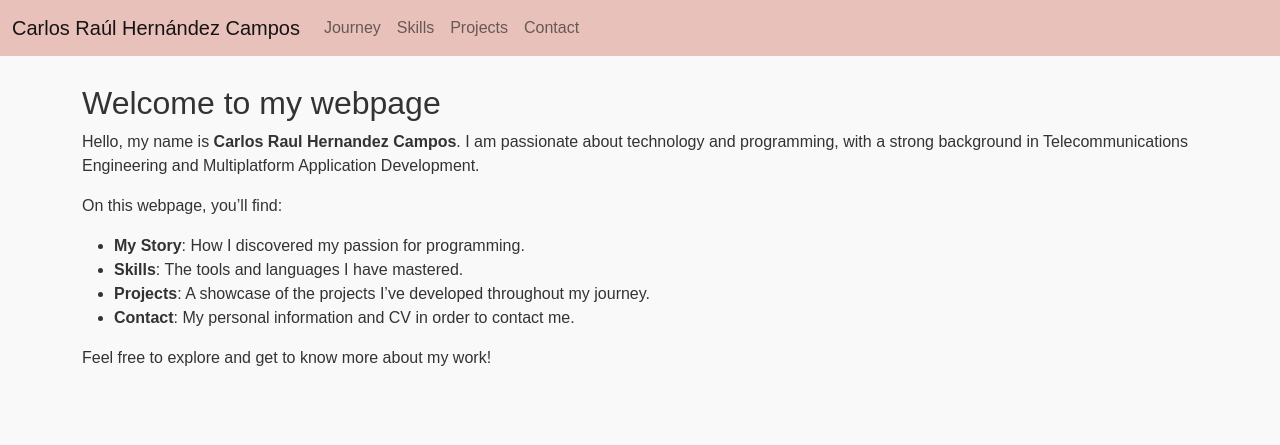
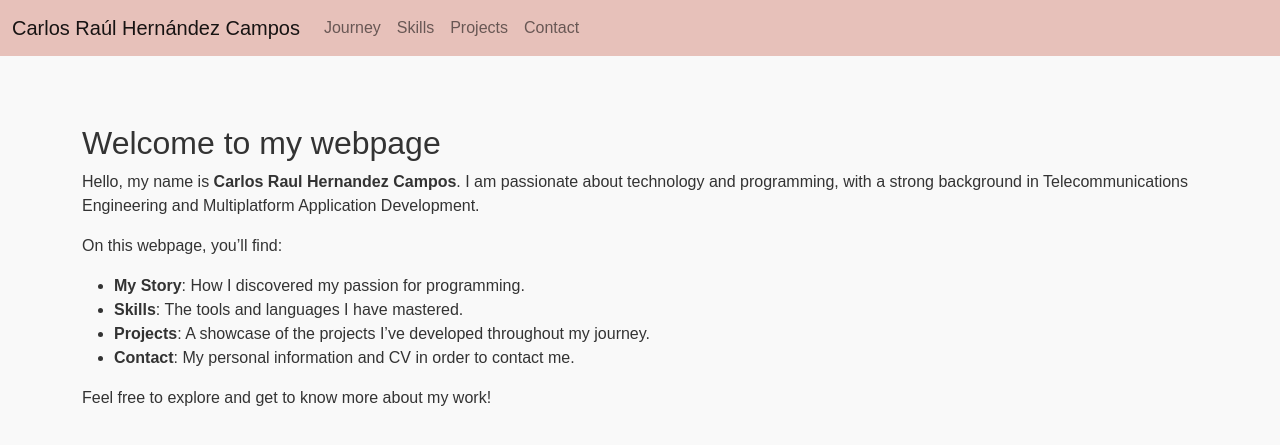
Before and after one commit to CarlosHernandezCR/CarlosHernandezCR.github.io, a Jekyll site: the page built from index.md, in a window 1280 px wide. Shown: the top 445 px of the page. Built offline with Jekyll 4.4.1, drawn with Linux system fonts in a browser that asks for light colours.

Commit message:
Update style.css

```diff
--- a/assets/css/style.css
+++ b/assets/css/style.css
@@ -3,7 +3,7 @@ body {
   background-color: #f9f9f9;
   color: #333;
   margin: 0;
-  padding-top: 60px;
+  padding-top: 100px;
 }
 
 .navbar {
```
